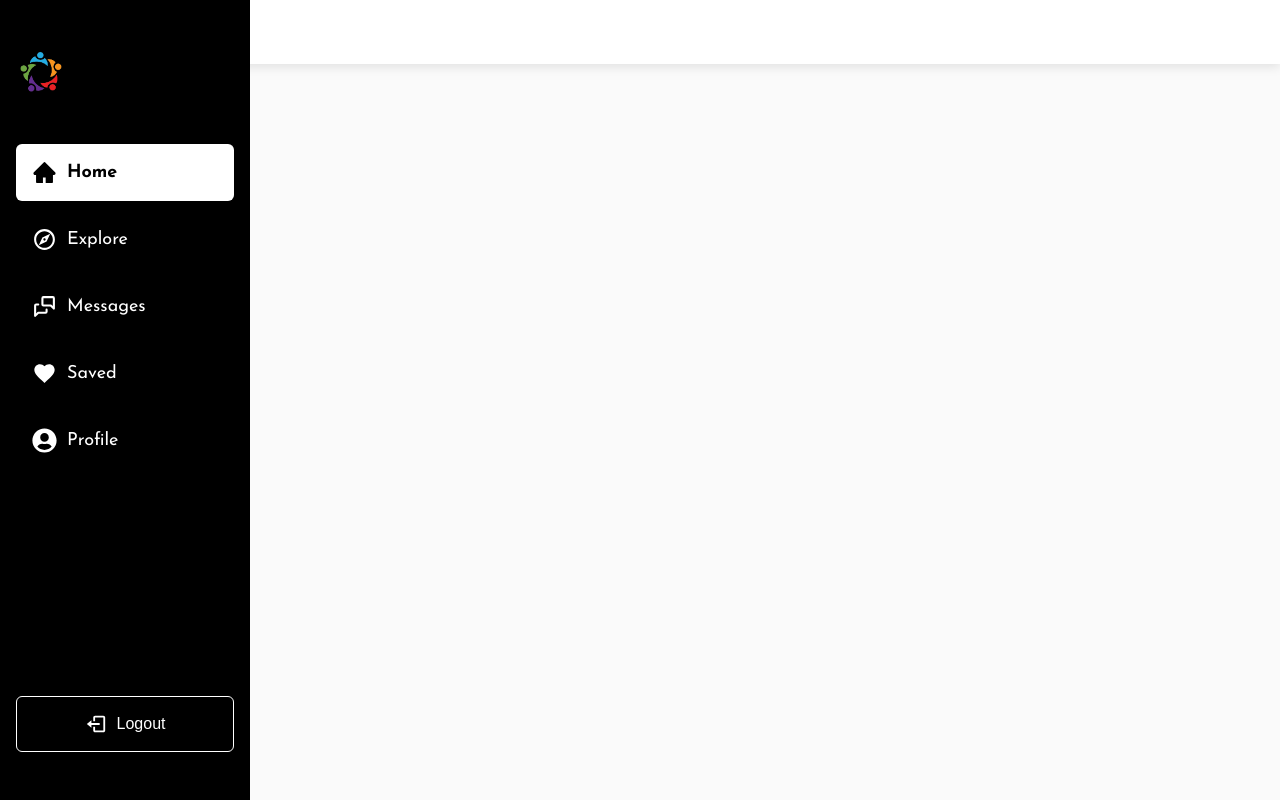
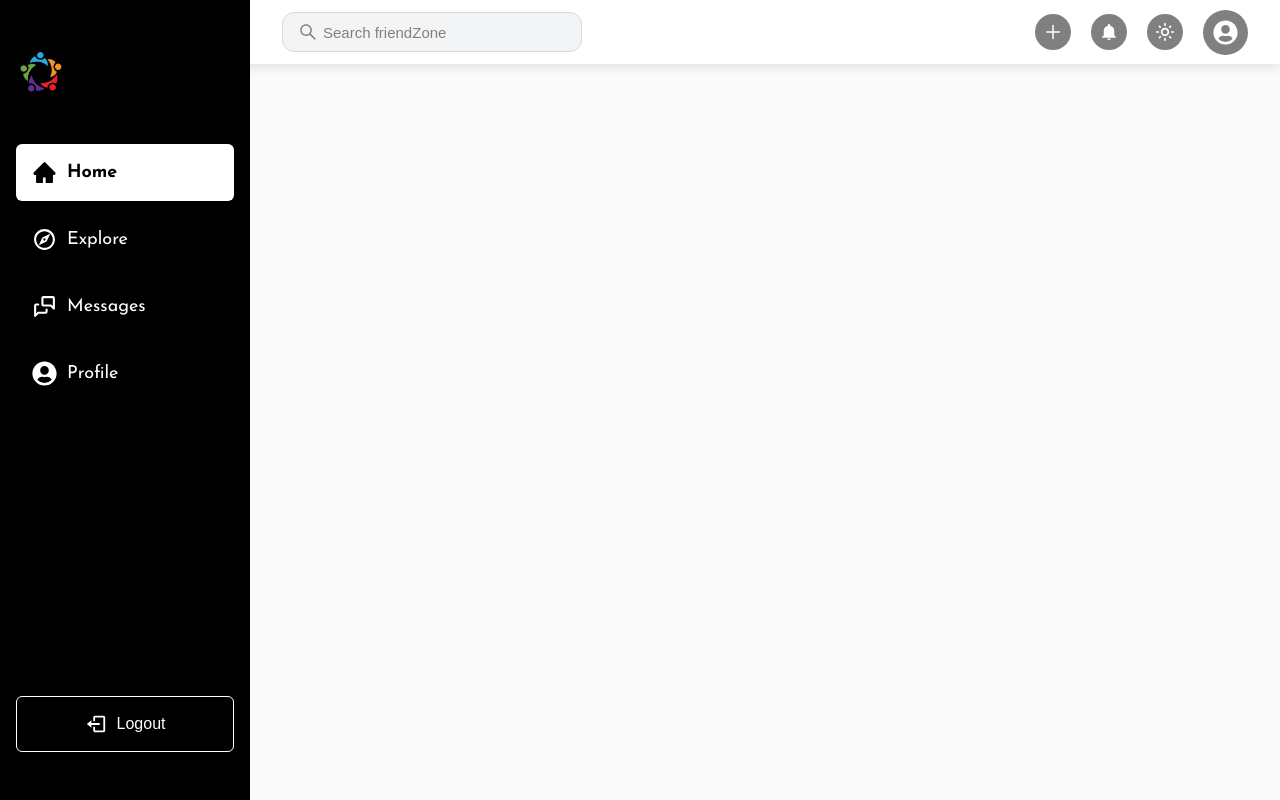
Before and after one commit to nuelobeto/social-media-app, a React (Vite) app: page /home in a window 1280 px wide. Built offline with nearby package versions, Linux system fonts and the light colour scheme; sample sign-in values are in the browser's storage.

Commit message:
created header

```diff
--- a/src/assets/styles/Auth.scss
+++ b/src/assets/styles/Auth.scss
@@ -4,6 +4,7 @@
   display: flex;
   justify-content: center;
   align-items: center;
+  padding: 1rem;
 }
 
 .auth {
@@ -65,3 +66,9 @@
     }
   }
 }
+
+@media (max-width: 400px) {
+  .auth {
+    padding: 1rem 1rem 2rem;
+  }
+}
--- a/src/assets/styles/Header.scss
+++ b/src/assets/styles/Header.scss
@@ -7,4 +7,76 @@ header {
   z-index: 9;
   background: #fff;
   box-shadow: 0 3px 10px rgb(0 0 0 / 0.1);
+  padding: 0 0 0 250px;
 }
+
+.header_wrapper {
+  height: 100%;
+  padding: 0 2rem;
+  display: flex;
+  justify-content: space-between;
+  align-items: center;
+}
+
+.search_form {
+  position: relative;
+
+  input {
+    width: 300px;
+    height: 40px;
+    border-radius: 12px;
+    outline: none;
+    border: 1px solid var(--grey-line);
+    padding: 0 0 0 2.5rem;
+    font-size: 15px;
+    color: var(--pry-text);
+    background: rgba(134, 146, 166, 0.1);
+    &::placeholder {
+      color: grey;
+    }
+  }
+
+  svg {
+    position: absolute;
+    top: 50%;
+    transform: translateY(-50%);
+    left: 1rem;
+    font-size: 20px;
+    color: gray;
+  }
+}
+
+.header_items {
+  display: flex;
+  align-items: center;
+  gap: 20px;
+  font-size: 25px;
+
+  button {
+    justify-content: center;
+    padding: 7px;
+    border-radius: 50%;
+    border: 1px solid transparent;
+    background: gray;
+    font-size: 20px;
+    color: #fff;
+    cursor: pointer;
+  }
+
+  .header_user {
+    display: flex;
+    justify-content: center;
+    align-items: center;
+    padding: 10px;
+    background: gray;
+    border-radius: 50%;
+    color: #fff;
+    cursor: pointer;
+  }
+}
+
+@media (max-width: 1000px) {
+  header {
+    padding: 0 0 0 80px;
+  }
+}
--- a/src/components/Header.tsx
+++ b/src/components/Header.tsx
@@ -1,7 +1,37 @@
 import "../assets/styles/Header.scss";
+import { AiOutlineSearch, AiOutlinePlus } from "react-icons/ai";
+import { IoMdNotifications } from "react-icons/io";
+import { FaUserCircle } from "react-icons/fa";
+import { MdOutlineLightMode } from "react-icons/md";
 
 const Header = () => {
-  return <header></header>;
+  const profilePic = null;
+
+  return (
+    <header>
+      <div className="header_wrapper">
+        <form className="search_form">
+          <input type="text" placeholder="Search friendZone" />
+          <AiOutlineSearch />
+        </form>
+
+        <div className="header_items">
+          <button className="header_plus-icon">
+            <AiOutlinePlus />
+          </button>
+          <button className="header_notification">
+            <IoMdNotifications />
+          </button>
+          <button className="header_mode">
+            <MdOutlineLightMode />
+          </button>
+          <div className="header_user">
+            {profilePic === null ? <FaUserCircle /> : null}
+          </div>
+        </div>
+      </div>
+    </header>
+  );
 };
 
 export default Header;
--- a/src/components/Sidenav.tsx
+++ b/src/components/Sidenav.tsx
@@ -27,11 +27,6 @@ const Sidenav = () => {
       name: "Messages",
       url: "/messages",
       icon: <TbMessages />,
-    },
-    {
-      name: "Saved",
-      url: "/saved",
-      icon: <IoMdHeart />,
     },
     {
       name: "Profile",
```
